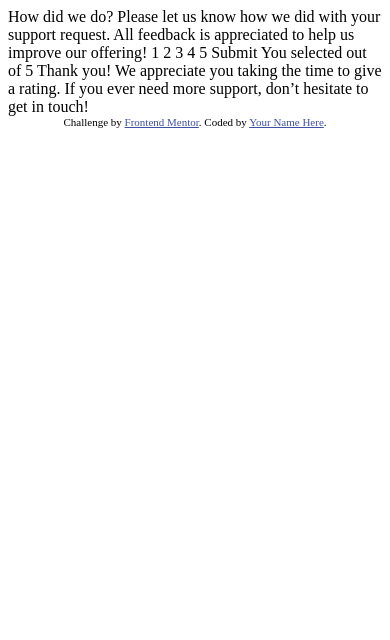
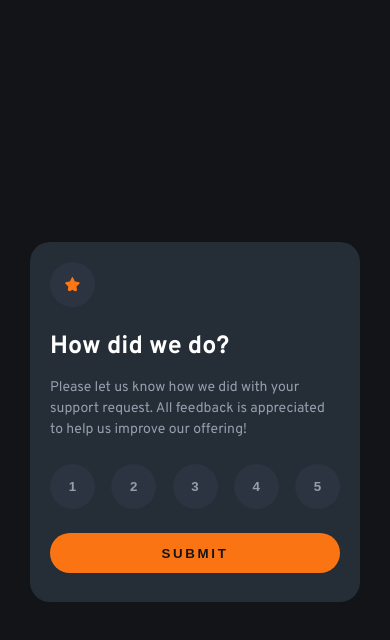
Before and after one commit to tortiman/interactive_rating_component, a plain HTML site: page index.html in a window 390 px wide. Drawn offline with Linux system fonts and the light colour scheme.

Commit message:
mobile design

```diff
--- /dev/null
+++ b/css/styles.css
@@ -0,0 +1,156 @@
+:root{
+    --OrangePrimary500: hsl(25, 97%, 53%);
+    --WhiteNeutral: hsl(0, 100%, 100%);
+    --GreyNeutral500: hsl(217, 12%, 63%);
+    --GreyNeutral900: hsl(213, 19%, 18%);
+    --GreyNeutral950: hsl(216, 12%, 8%);
+    --backgroundButtonsandStar:rgb(44, 52, 65);
+}
+
+*{
+    margin: 0;
+    padding: 0;
+}
+
+body{
+
+    box-sizing: border-box;
+
+    background-color: var(--GreyNeutral950);
+    height: 100vh;
+    font-family: 'Overpass',sans-serif;
+    position: relative;
+}
+
+.container{
+    position: absolute;
+    background-color: var(--GreyNeutral900);
+    width: 20.625em;
+    height: 22.5em;
+    border-radius: 20px;
+    top: 50%;
+    left: 50%;
+    transform: translate(-50%,-50%);
+
+}
+
+.card{
+    display: flex;
+    flex-direction: column;
+    justify-content: flex-start;
+    padding: 20px 20px 30px 20px;
+    gap: 24px;
+}
+
+.star{
+    width: 15px;
+    height: 15px;
+    padding: 15px;
+    background-color: var(--backgroundButtonsandStar);
+    border-radius: 50%;
+}
+
+h1{
+    color: var(--WhiteNeutral);
+    font-size: 25px;
+}
+
+p{
+    font-size: 14px;
+    color: var(--GreyNeutral500);
+    font-weight: 400;
+    margin-top: -10px;
+    line-height: 1.5;
+}
+
+.buttons{
+    display: flex;
+    flex-direction: row;
+    justify-content: space-between;
+    align-items: center;
+
+}
+
+
+.buttonRate{
+    color: var(--GreyNeutral500);
+    border-radius: 50%;
+    background-color: var(--backgroundButtonsandStar);
+    border: none;
+    width: 45px;
+    height: 45px;
+    text-align: center;
+    font-weight: 700;
+    cursor: pointer;
+}
+
+.buttonRate:hover{
+    background-color: var(--OrangePrimary500);
+    color: var(--GreyNeutral950);
+}
+
+.buttonRate:focus,
+.buttonRate:focus-visible,
+.buttonSubmit:focus,
+.buttonSubmit:focus-visible{
+    outline: 2px solid var(--OrangePrimary500);
+    outline-offset: 2px;
+}
+
+
+
+.buttonSubmit{
+    background-color: var(--OrangePrimary500);
+    color: var(--GreyNeutral950);
+    font-weight: 700;
+    letter-spacing: 0.2em;
+    height: 40px;
+    border: none;
+    border-radius: 40px;
+    cursor: pointer;
+}
+
+.card-thanks{
+    position: absolute;
+    background-color: var(--GreyNeutral900);
+    width: 20.625em;
+    height: 22.5em;
+    border-radius: 20px;
+    top: 50%;
+    left: 50%;
+    transform: translate(-50%,-50%);
+    display: flex;
+    flex-direction: column;
+    justify-content: center;
+    align-items: center;
+    gap: 20px;
+    visibility: hidden;
+}
+
+.card-thanks>p{
+    text-align: center;
+    font-size: 15px;
+    line-height: 1.5;
+    width: 85%;
+    margin: 0 auto;
+}
+
+.card-thanks .rate{
+    width: 60%;
+    height: 35px;
+    text-align: center;
+    border: none;
+    color: var(--OrangePrimary500);
+    background-color: var(--backgroundButtonsandStar);
+    border-radius: 35px;
+    font-size: 15px;
+    display: flex;
+    align-items: center;
+    justify-content: center;
+}
+
+
+
+h2{
+    color: var(--WhiteNeutral);
+}
--- a/index.html
+++ b/index.html
@@ -1,49 +1,60 @@
 <!DOCTYPE html>
-<html lang="en">
-<head>
-  <meta charset="UTF-8">
-  <meta name="viewport" content="width=device-width, initial-scale=1.0"> <!-- displays site properly based on user's device -->
+<html lang="es">
+  <head>
+    <meta charset="UTF-8" />
+    <meta name="viewport" content="width=device-width, initial-scale=1.0" />
+    <!-- displays site properly based on user's device -->
 
-  <link rel="icon" type="image/png" sizes="32x32" href="./images/favicon-32x32.png">
+    <title>Frontend Mentor | Interactive rating component</title>
 
-  <title>Frontend Mentor | Interactive rating component</title>
-
-  <!-- Feel free to remove these styles or customise in your own stylesheet 👍 -->
-  <style>
-    .attribution { font-size: 11px; text-align: center; }
-    .attribution a { color: hsl(228, 45%, 44%); }
-  </style>
-</head>
-<body>
-
-  <!-- Rating state start -->
-
-  How did we do?
-
-  Please let us know how we did with your support request. All feedback is appreciated
-  to help us improve our offering!
-
-  1 2 3 4 5
-
-  Submit
-
-  <!-- Rating state end -->
-
-  <!-- Thank you state start -->
-
-  You selected <!-- Add rating here --> out of 5
-
-  Thank you!
-
-  We appreciate you taking the time to give a rating. If you ever need more support,
-  don’t hesitate to get in touch!
-
-  <!-- Thank you state end -->
-
-
-  <div class="attribution">
-    Challenge by <a href="https://www.frontendmentor.io?ref=challenge" target="_blank">Frontend Mentor</a>.
-    Coded by <a href="#">Your Name Here</a>.
-  </div>
-</body>
+    <link rel="preconnect" href="https://fonts.googleapis.com" />
+    <link rel="preconnect" href="https://fonts.gstatic.com" crossorigin />
+    <link
+      href="https://fonts.googleapis.com/css2?family=Overpass:ital,wght@0,100..900;1,100..900&display=swap"
+      rel="stylesheet"
+    />
+    <link rel="stylesheet" href="./css/styles.css" />
+    <script src="./js/script.js" defer></script>
+  </head>
+  <body>
+    <form class="container">
+      <section class="card">
+        <img src="./images/icon-star.svg" alt="icon star" class="star" />
+        <h1 class="title">How did we do?</h1>
+        <p class="paragraph">
+          Please let us know how we did with your support request. All feedback
+          is appreciated to help us improve our offering!
+        </p>
+        <nav class="buttons">
+          <button aria-labelledby="rating 1" type="button" class="buttonRate">
+            1
+          </button>
+          <button aria-labelledby="rating 2" type="button" class="buttonRate">
+            2</button
+          ><button aria-labelledby="rating 3" type="button" class="buttonRate">
+            3</button
+          ><button aria-labelledby="rating 4" type="button" class="buttonRate">
+            4</button
+          ><button aria-labelledby="rating 5" type="button" class="buttonRate">
+            5
+          </button>
+        </nav>
+        <button aria-labelledby="submit" class="buttonSubmit" type="submit">
+          SUBMIT
+        </button>
+      </section>
+    </form>
+    <section class="card-thanks">
+      <img
+        src="./images/illustration-thank-you.svg"
+        alt="thank you illustration"
+      />
+      <p class="rate">You selected <span class="number-rate"></span>out of 5</p>
+      <h2>Thank you!</h2>
+      <p>
+        We appreciate you taking the time to give a rating. If you ever more
+        support, don't hesitate to get in touch!
+      </p>
+    </section>
+  </body>
 </html>
```
Also changed, not shown: js/script.js (added), 1 other file.
